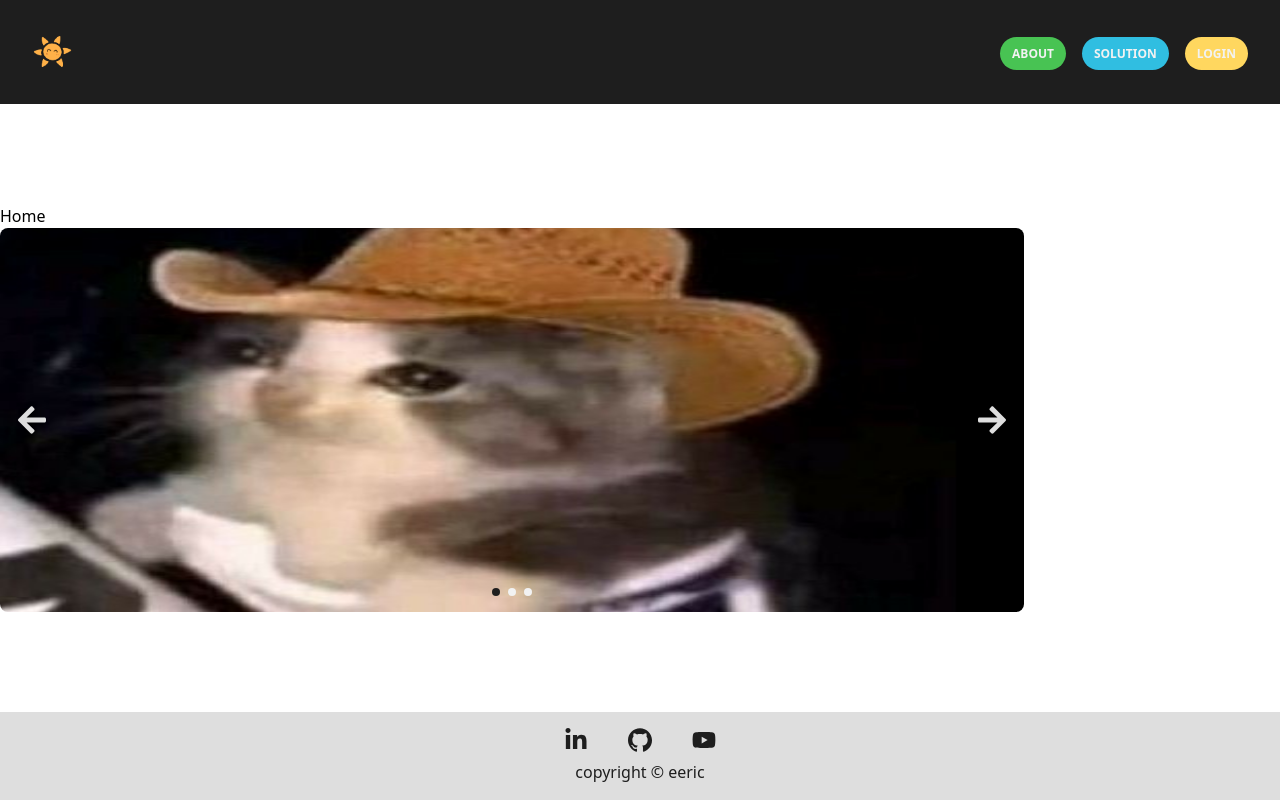
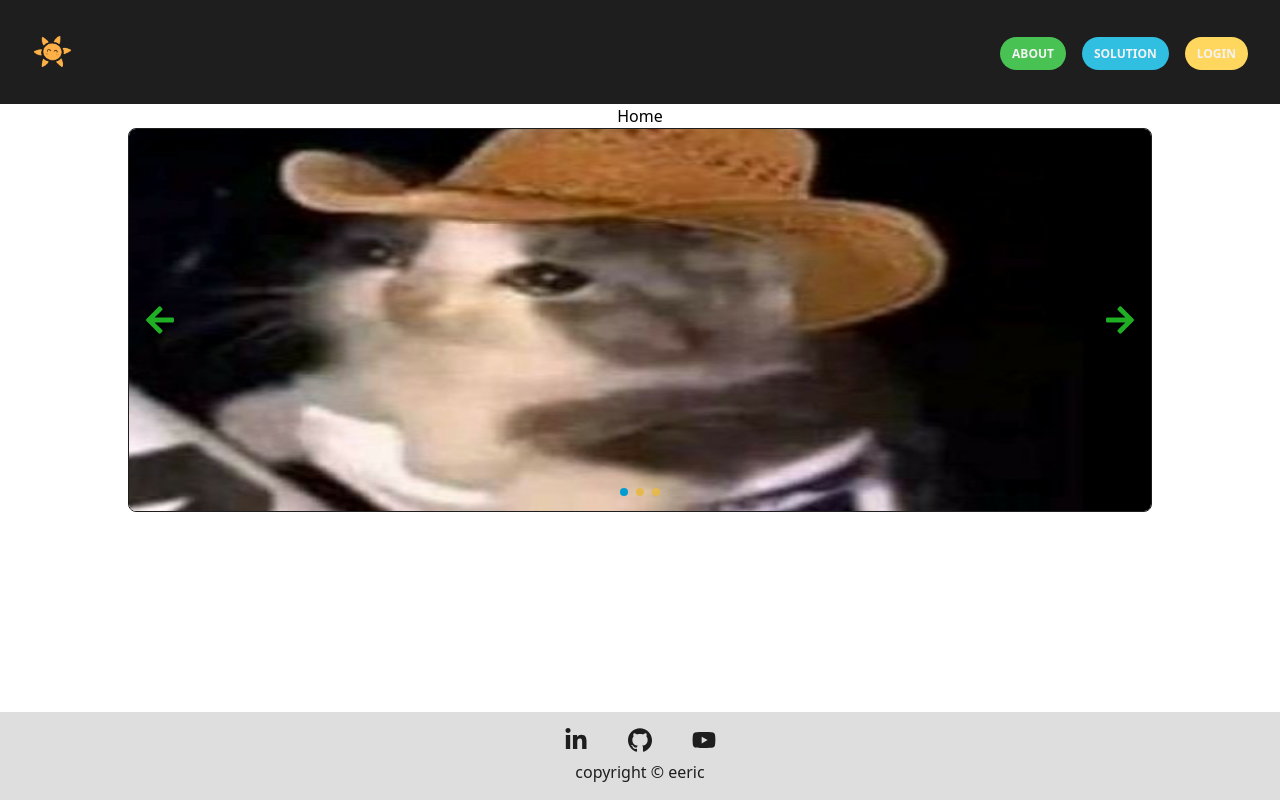
Before and after one commit to eerricc/2sem-webfront-GS, a React (Vite) app: page / in a window 1280 px wide. Built offline with nearby package versions, Linux system fonts and the light colour scheme.

Commit message:
eu me perdi

```diff
--- a/src/components/Carousel/Carousel.jsx
+++ b/src/components/Carousel/Carousel.jsx
@@ -17,23 +17,23 @@ const Carousel = (props) => {
 
     return (
     <div className="relative flex justify-center items-center w-[80%] h-96">
-        <FaArrowLeft className="absolute w-8 h-8 text-[var(--gray1)] cursor-pointer rounded-full left-4" onClick={prevSlide}/>
+        <FaArrowLeft className="absolute w-8 h-8 text-[var(--green2)] cursor-pointer rounded-full left-4" onClick={prevSlide}/>
         {props.slides.map((item, index) => (
             <img
             src={item.src}
             alt={item.alt}
             key={index}
-            className={slide === index? "rounded-lg w-full h-full" : "rounded-lg w-full h-full hidden"}
+            className={slide === index? "rounded-lg border border-[var(--gray2)] w-full h-full" : "rounded-lg border border-[var(--gray2)] w-full h-full hidden"}
             />
         ))}
-        <FaArrowRight className="absolute w-8 h-8 text-[var(--gray1)] cursor-pointer rounded-full right-4" onClick={nextSlide}/>
+        <FaArrowRight className="absolute w-8 h-8 text-[var(--green2)] cursor-pointer rounded-full right-4" onClick={nextSlide}/>
         <span className="flex absolute bottom-4">
             {props.slides.map((_, index) => (
                 <button
                     key={index}
                     onClick={() => setSlide(index)}
-                    className={slide === index ? "bg-[var(--gray2)] h-2 w-2 rounded-full border-none outline-none my-0 mx-1" :
-                                                 "bg-[var(--gray0)] h-2 w-2 rounded-full border-none outline-none my-0 mx-1 "}
+                    className={slide === index ? "bg-[var(--blue2)] h-2 w-2 rounded-full border-none outline-none my-0 mx-1" :
+                                                 "bg-[var(--yellow1)] h-2 w-2 rounded-full border-none outline-none my-0 mx-1 "}
                 />
             ))}
         </span>
--- a/src/index.css
+++ b/src/index.css
@@ -3,7 +3,7 @@
 @tailwind utilities;
 
 *{
-    @apply transition-colors duration-200
+    @apply transition-colors
 }
 
 .btn{
--- a/src/routes/Error/Error.jsx
+++ b/src/routes/Error/Error.jsx
@@ -1,10 +1,13 @@
-
+import gato from '../../assets/gatotriste.png'
 
 import React from 'react'
 
 const Error = () => {
   return (
-    <div>Error</div>
+    <div className='flex flex-col justify-center items-center grow text-9xl font-bold h-screen w-screen'>
+      Error
+      <img src={gato} alt="gatotriste" className='rounded-3xl'/>
+    </div>
   )
 }
 
--- a/src/routes/Home/Home.jsx
+++ b/src/routes/Home/Home.jsx
@@ -1,4 +1,6 @@
 import teste from '../../assets/gatotriste.png'
+import pic1 from '../../assets/pic1.png'
+import pic2 from '../../assets/pic2.png'
 import Carousel from '../../components/Carousel/Carousel'
 
 import React from 'react'
@@ -7,13 +9,13 @@ const Home = () => {
 
   const slides = [
     {src: teste, alt: 'pic1'},
-    {src: teste, alt: 'pic2'},
-    {src: teste, alt: 'pic3'},
+    {src: pic1, alt: 'pic2'},
+    {src: pic2, alt: 'pic3'},
   ]
 
   return (
-    <section>
-      <div>Home</div>
+    <section className='flex grow flex-col items-center'>
+      <h1>Home</h1>
       <Carousel slides={slides}/>
     </section>
   )
```
Also changed, not shown: src/assets/pic1.png (added), src/assets/pic2.png (added).
